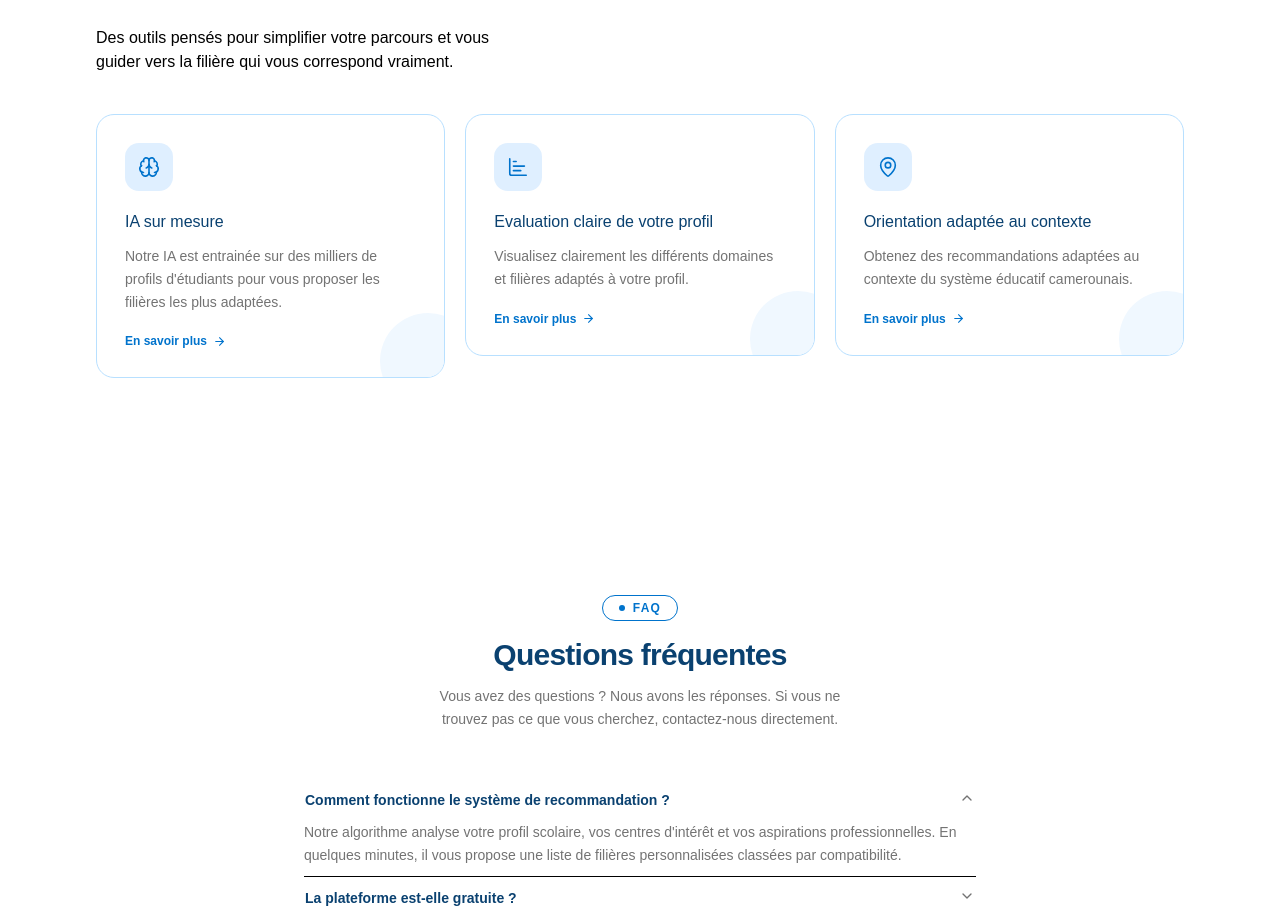
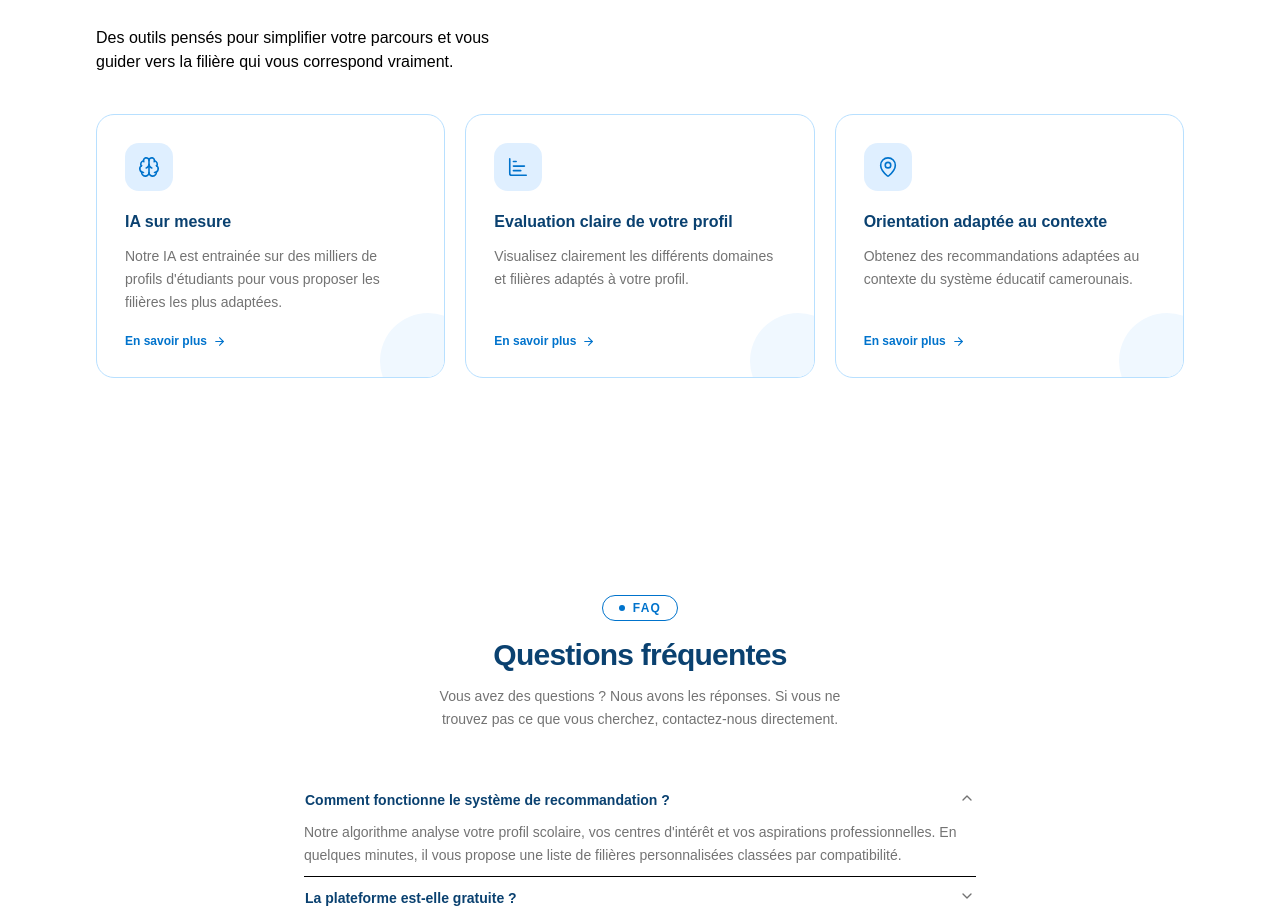
Before and after one commit to EmmanuelSeujip/interface-conseil-etudiant, a React (Vite) app: page / in a window 1280 px wide. Shown: the part 1310-2221 px from the top of the page. Built offline with nearby package versions, Linux system fonts and the light colour scheme.

Commit message:
Annimation de benefit

```diff
--- a/src/components/Home/BenefitPresentation/AdvantageCard.jsx
+++ b/src/components/Home/BenefitPresentation/AdvantageCard.jsx
@@ -2,7 +2,7 @@ import { ArrowRight } from "lucide-react";
 
 const AdvantageCard = ({ icon: Icon, title, children }) => {
   return (
-    <div className="group relative overflow-hidden rounded-2xl border border-picton-blue-200 bg-white p-7 transition-all duration-200 hover:-translate-y-1 hover:border-picton-blue-500">
+    <div className="group relative flex h-full flex-col overflow-hidden rounded-2xl border border-picton-blue-200 bg-white p-7 transition-all duration-200 hover:-translate-y-1 hover:border-picton-blue-500">
 
       {/* Cercle décoratif */}
       <div className="pointer-events-none absolute -bottom-8 -right-8 h-24 w-24 rounded-full bg-picton-blue-50" />
@@ -13,12 +13,12 @@ const AdvantageCard = ({ icon: Icon, title, children }) => {
       </div>
 
       {/* Titre */}
-      <h3 className="mb-3 text-base font-700 leading-snug text-picton-blue-900">
+      <h3 className="mb-3 text-base font-semibold leading-snug text-picton-blue-900">
         {title}
       </h3>
 
-      {/* Description */}
-      <p className="text-sm leading-relaxed text-muted-foreground">
+      {/* Description — flex-1 pour pousser le footer tout en bas */}
+      <p className="flex-1 text-sm leading-relaxed text-muted-foreground">
         {children}
       </p>
 
--- a/src/components/Home/BenefitPresentation/BenfitPresentation.jsx
+++ b/src/components/Home/BenefitPresentation/BenfitPresentation.jsx
@@ -1,5 +1,3 @@
-"use client"; // Indispensable pour framer-motion et les hooks React
-
 import { useRef } from "react";
 import { motion, useInView } from "framer-motion";
 import TitleDiv from "@/components/Home/SharedHome/TitleDiv";
@@ -7,14 +5,27 @@ import BreathingButton from "@/components/Shared/BreathingButton";
 import { Brain, ChartBar, MapPin } from "lucide-react";
 import AdvantageCard from "./AdvantageCard";
 
-const fadeSlideX = (direction) => ({
-  hidden: { opacity: 0, x: direction === "left" ? -50 : 50 },
+const leftSectionVariants = {
+  hidden: { opacity: 0, x: -50 },
+  visible: {
+    opacity: 1,
+    x: 0,
+    transition: {
+      duration: 0.6,
+      ease: [0.25, 0.1, 0.25, 1],
+      staggerChildren: 0.12,
+    },
+  },
+};
+
+const rightVariants = {
+  hidden: { opacity: 0, x: 50 },
   visible: {
     opacity: 1,
     x: 0,
     transition: { duration: 0.6, ease: [0.25, 0.1, 0.25, 1] },
   },
-});
+};
 
 const textItemVariants = {
   hidden: { opacity: 0, y: 16 },
@@ -27,7 +38,9 @@ const textItemVariants = {
 
 const gridVariants = {
   hidden: {},
-  visible: { transition: { staggerChildren: 0.15, delayChildren: 0.2 } },
+  visible: {
+    transition: { staggerChildren: 0.18, delayChildren: 0.1 },
+  },
 };
 
 const cardVariants = {
@@ -42,20 +55,6 @@ const cardVariants = {
 const BenefitPresentation = () => {
   const ref = useRef(null);
   const isInView = useInView(ref, { once: true, margin: "-80px" });
-
-  // Fusion correcte des variants pour la section gauche
-  const leftSectionVariants = {
-    hidden: {
-      ...fadeSlideX("left").hidden
-    },
-    visible: {
-      ...fadeSlideX("left").visible,
-      transition: {
-        ...fadeSlideX("left").visible.transition,
-        staggerChildren: 0.12 // Ajout du stagger sans écraser l'opacité
-      }
-    }
-  };
 
   return (
     <div ref={ref} className="w-full mx-auto p-4 flex flex-col gap-10">
@@ -90,7 +89,7 @@ const BenefitPresentation = () => {
         {/* Bouton droit */}
         <motion.div
           className="flex items-center justify-center"
-          variants={fadeSlideX("right")}
+          variants={rightVariants}
           initial="hidden"
           animate={isInView ? "visible" : "hidden"}
         >
@@ -99,28 +98,28 @@ const BenefitPresentation = () => {
 
       </div>
 
-      {/* Cards */}
+      {/* Cards — items-stretch pour forcer la même hauteur */}
       <motion.div
-        className="grid grid-cols-3 gap-5"
+        className="grid grid-cols-3 gap-5 items-stretch"
         variants={gridVariants}
         initial="hidden"
         animate={isInView ? "visible" : "hidden"}
       >
-        <motion.div variants={cardVariants}>
+        <motion.div variants={cardVariants} className="flex">
           <AdvantageCard icon={Brain} title="IA sur mesure">
             Notre IA est entrainée sur des milliers de profils d'étudiants
             pour vous proposer les filières les plus adaptées.
           </AdvantageCard>
         </motion.div>
 
-        <motion.div variants={cardVariants}>
+        <motion.div variants={cardVariants} className="flex">
           <AdvantageCard icon={ChartBar} title="Evaluation claire de votre profil">
             Visualisez clairement les différents domaines et filières adaptés
             à votre profil.
           </AdvantageCard>
         </motion.div>
 
-        <motion.div variants={cardVariants}>
+        <motion.div variants={cardVariants} className="flex">
           <AdvantageCard icon={MapPin} title="Orientation adaptée au contexte">
             Obtenez des recommandations adaptées au contexte du système
             éducatif camerounais.
```
